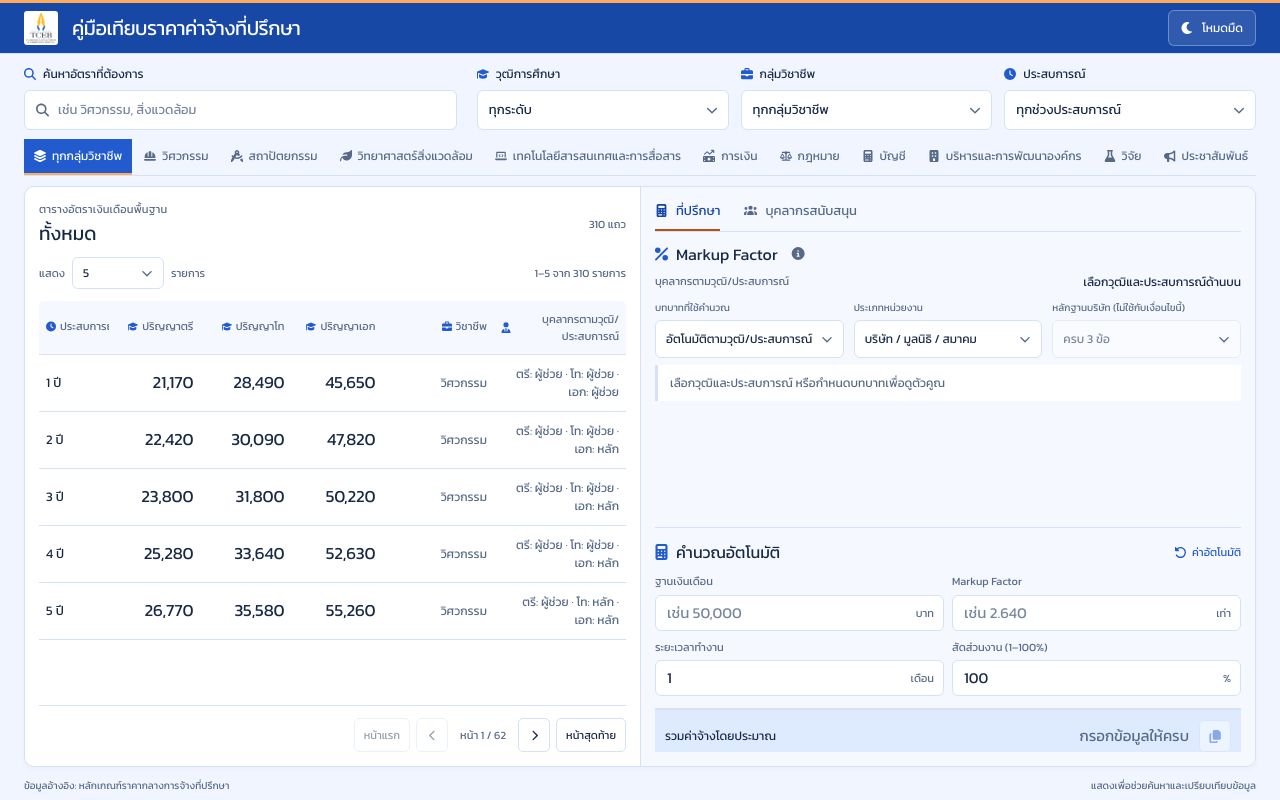
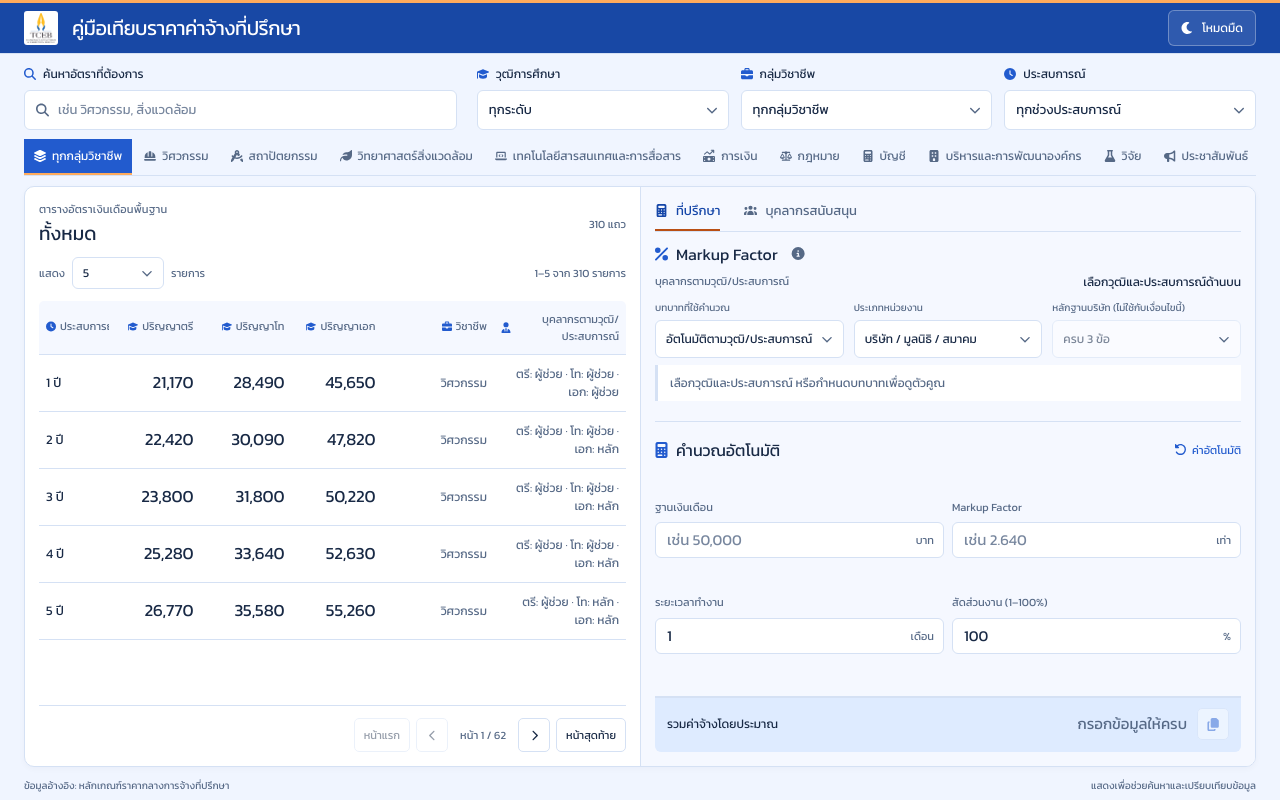
Before and after one commit to heyway007/consultant-fee-guide, a Next.js app: page / in a window 1280 px wide. Built offline with nearby package versions, Linux system fonts and the light colour scheme.

Commit message:
design: balance calculator spacing across screen heights

```diff
--- a/app/globals.css
+++ b/app/globals.css
@@ -160,7 +160,7 @@ input:focus,select:focus,.input-with-icon:focus-within { border-color:var(--teal
 .calculator-field { display:grid; min-width:0; gap:5px; color:var(--muted); font-size:11px; }
 .calculator-input-wrap input { padding-right:38px; font-size:15px; font-variant-numeric:tabular-nums; }
 .calculator-input-wrap small { position:absolute; top:50%; right:10px; transform:translateY(-50%); color:var(--muted); font-size:11px; pointer-events:none; }
-.calculator-result { display:flex; justify-content:space-between; align-items:center; gap:12px; margin-top:16px; padding:12px 10px 0; border-top:2px solid var(--teal); background:var(--selected); color:var(--ink); font-size:12px; }
+.calculator-result { display:flex; justify-content:space-between; align-items:center; gap:12px; margin-top:16px; padding:12px; border-top:2px solid var(--teal); border-radius:0 0 6px 6px; background:var(--selected); color:var(--ink); font-size:12px; }
 .calculator-result-value { display:flex; align-items:center; justify-content:flex-end; gap:10px; min-width:0; }
 .calculator-result strong { color:var(--teal-deep); font-size:25px; line-height:1.35; font-variant-numeric:tabular-nums; }
 .calculator-copy { display:grid; place-items:center; width:32px; height:32px; flex-shrink:0; border:1px solid var(--line); border-radius:5px; background:var(--surface); color:var(--teal); font-size:13px; }
@@ -238,7 +238,10 @@ input:focus,select:focus,.input-with-icon:focus-within { border-color:var(--teal
   .markup-panel { height:100%; min-height:0; display:flex; flex-direction:column; overflow-y:auto; scrollbar-width:thin; }
   .calculator-tabs { flex-shrink:0; }
   .calculator-tab-panel { display:flex; flex-direction:column; flex:1; }
-  .markup-calculator { margin-top:auto; }
+  .markup-calculator { display:flex; flex-direction:column; flex:1; margin-top:20px; padding-top:16px; }
+  .calculator-heading,.calculator-result { flex-shrink:0; }
+  .calculator-input-grid { flex:1; align-content:space-evenly; gap:16px; margin-top:14px; margin-bottom:2px; }
+  .calculator-field { gap:7px; }
 }
 @media (min-width:961px) and (max-height:850px) {
   .content-section { padding-top:10px; }
@@ -259,11 +262,24 @@ input:focus,select:focus,.input-with-icon:focus-within { border-color:var(--teal
   .support-staff-option { padding:9px 12px; }
 }
 @media (min-width:1200px) and (max-height:740px) {
+  .markup-calculator { margin-top:12px; padding-top:10px; }
   .calculator-input-grid { grid-template-columns:repeat(4,minmax(0,1fr)); }
   .calculator-field>span { min-height:17px; }
   .calculator-input-wrap input { font-size:14px; padding-right:30px; }
   .calculator-input-wrap small { right:7px; }
   .panel-footnote { display:none; }
+}
+@media (min-width:961px) and (min-height:851px) {
+  .markup-panel { padding:22px; }
+  .calculator-tabs { margin-bottom:20px; }
+  .markup-condition-layout { gap:14px; margin:12px 0; }
+  .markup-edit-controls label>span { min-height:20px; }
+  .markup-edit-controls select { padding-block:11px; font-size:13px; }
+  .derived-role { padding:10px 12px; border:1px solid var(--line); border-radius:6px; background:var(--surface); }
+  .factor-result,.factor-empty { padding-block:12px; }
+  .calculator-field { font-size:12px; }
+  .calculator-input-wrap input { padding-block:12px; font-size:16px; }
+  .calculator-result { padding:16px; }
 }
 @media (min-width:961px) and (max-height:740px) {
   .rate-table th,.rate-table td { padding:4px 6px; }
```
Also changed, not shown: 1 other file (tests, documents, lock files or other folders).
